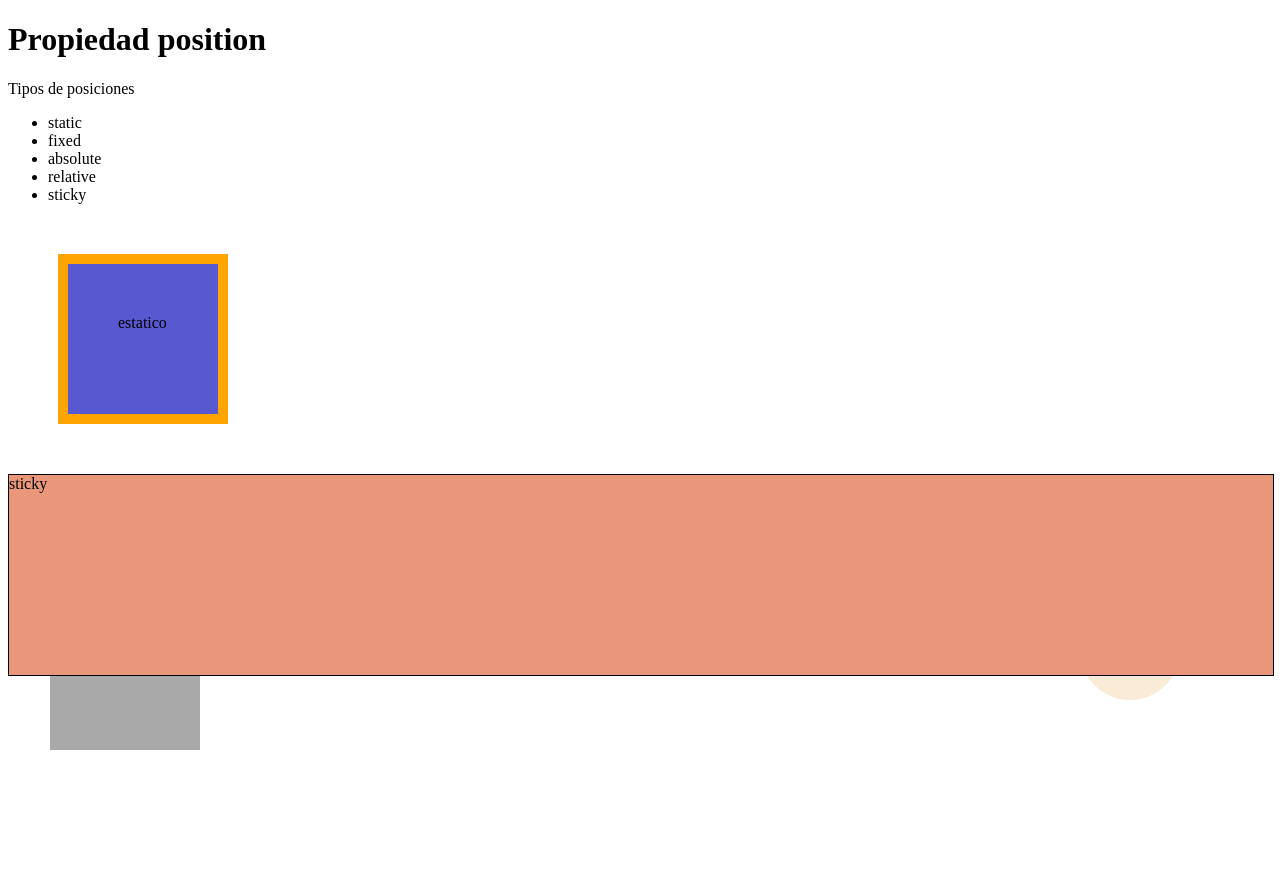
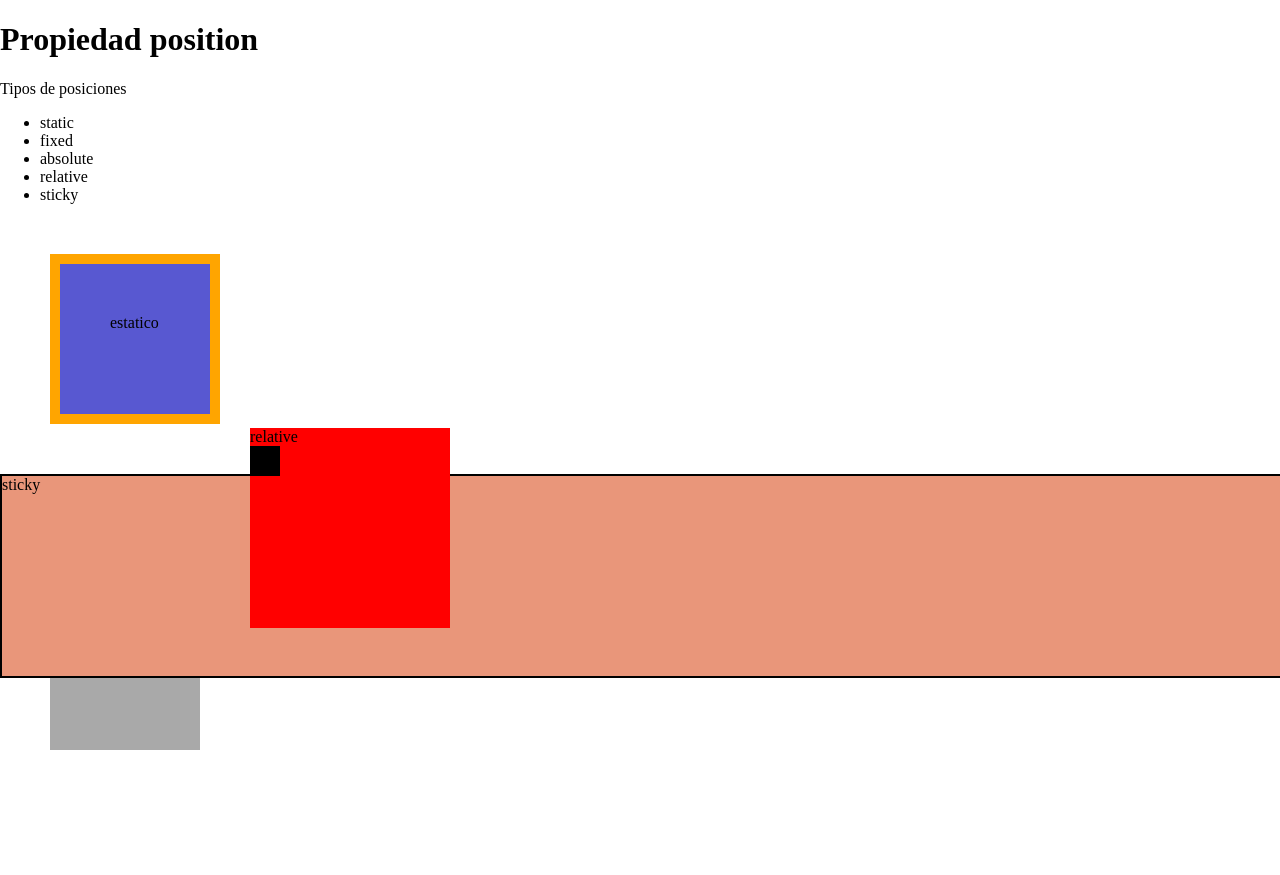
Before and after one commit to pablosancen/taller-de-desarrollo-212, a plain HTML site: page Practica7/index.html in a window 1280 px wide. Shown: the top 875 px of the page. Before the commit the page ends 800 px from the top, so only its background shows below. Drawn offline with Linux system fonts and the light colour scheme.

Commit message:
practica 7

```diff
--- a/Practica7/index.html
+++ b/Practica7/index.html
@@ -4,8 +4,12 @@
     <meta charset="UTF-8">
     <meta http-equiv="X-UA-Compatible" content="IE=edge">
     <meta name="viewport" content="width=device-width, initial-scale=1.0">
-    <title> Practic 7</title>
+    <title> Practica 7</title>
     <style>
+        body{
+            margin: 0px;
+            padding: 0px;
+        }
         #estatico{
             position: static;
             background-color: rgb(88, 88, 209);
@@ -19,7 +23,7 @@
             position: fixed;
             background-color: antiquewhite;
             right: 100px;
-            bottom: 100px;
+            bottom: 200px;
             width: 100px;
             height: 100px;
             border-radius: 1000px;
@@ -38,7 +42,22 @@
             top: 50px;
             width: 100%;
             height: 200px;
-            border: 1px solid black;
+            border: 2px solid black;
+        }
+        #relativo{
+            position: relative;
+            background-color: red;
+            left: 250px;
+            bottom: 250px;
+            width: 200px;
+            height: 200px;
+        }
+        #absoluto2{
+            position: absolute;
+            background-color: black;
+            width: 30px;
+            height: 30px;
+
         }
     </style>
 </head>
@@ -59,6 +78,12 @@
     <div id="absoluto">absolute</div>
     <div id="pegajoso">sticky</div>
 
+    <div id="relativo">relative
+        <div id="absoluto2"></div>
+    </div>
+
+        <img src="atardecer.jpg" alt="atardecer">
+
 
 </body>
 </html>
```
